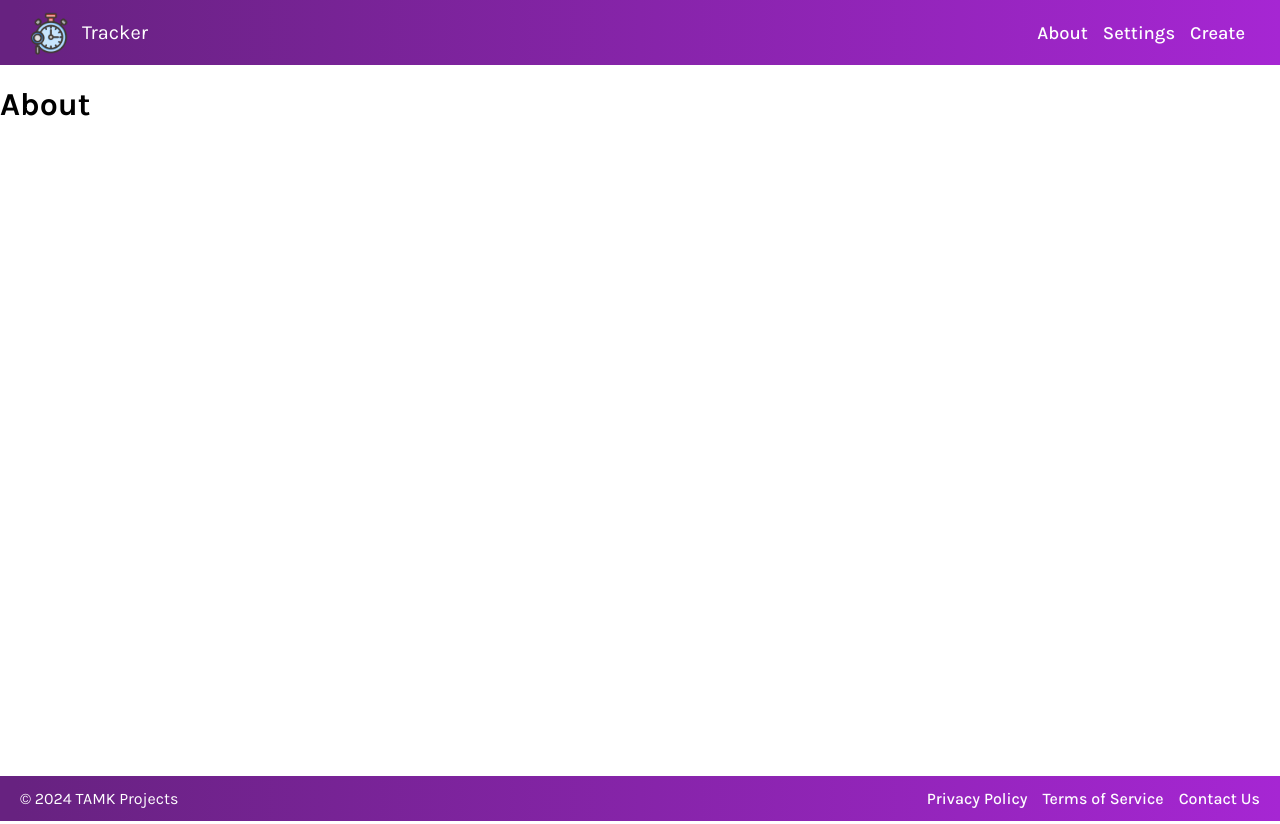
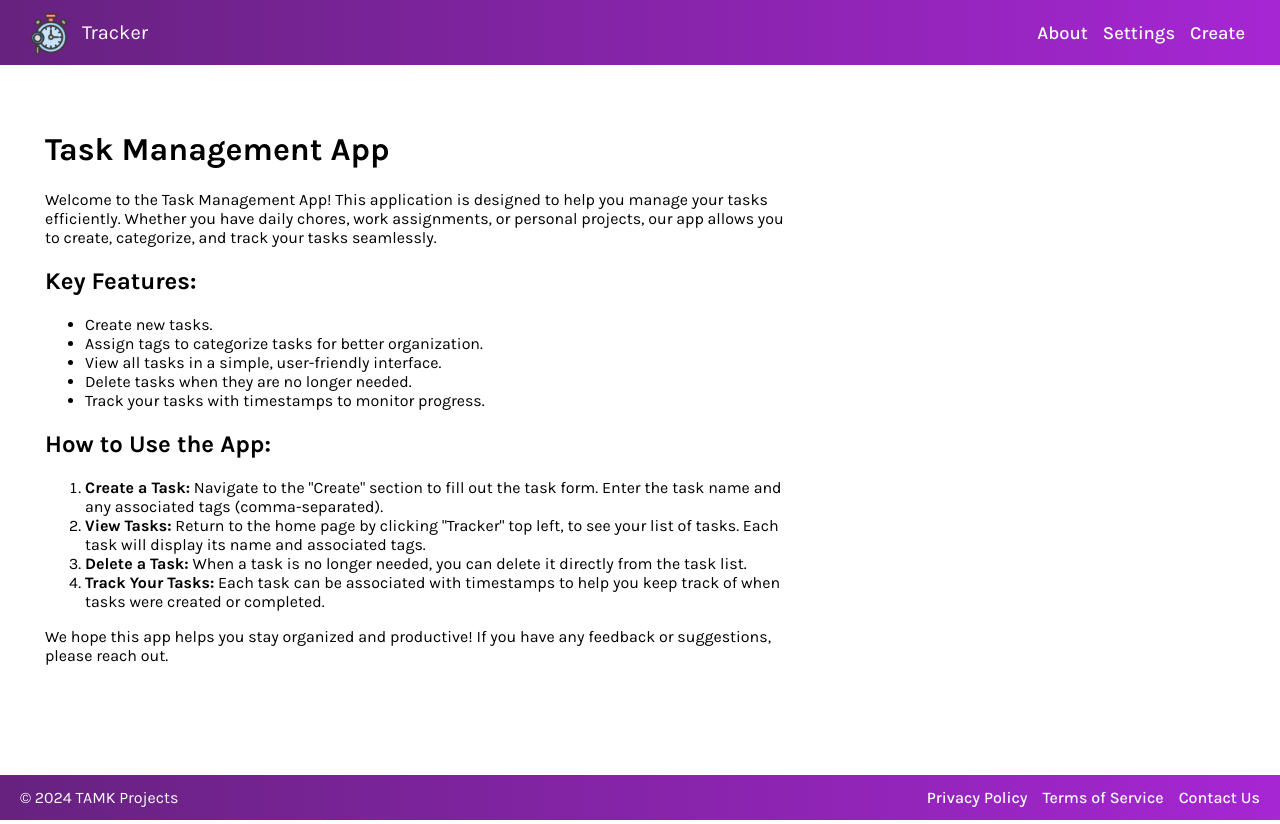
Before and after one commit to Ferdousfrd/time-tracker, a React (Vite) app in the folder Task-timer/: page /About in a window 1280 px wide. Built offline with nearby package versions, Linux system fonts and the light colour scheme; no server answers; a web font is replaced by a local one.

Commit message:
added about page with nstructions

```diff
--- a/Task-timer/src/components/About.jsx
+++ b/Task-timer/src/components/About.jsx
@@ -1,7 +1,45 @@
-export default function About(){
+export default function About() {
     return (
-        <>
-            <h1>About</h1>
-        </>
-    )
+        <div className="form--container">
+            <h1>Task Management App</h1>
+            <p>
+                Welcome to the Task Management App! This application is designed to help you
+                manage your tasks efficiently. Whether you have daily chores, work assignments,
+                or personal projects, our app allows you to create, categorize, and track your tasks
+                seamlessly.
+            </p>
+            <h2>Key Features:</h2>
+            <ul>
+                <li>Create new tasks.</li>
+                <li>Assign tags to categorize tasks for better organization.</li>
+                <li>View all tasks in a simple, user-friendly interface.</li>
+                <li>Delete tasks when they are no longer needed.</li>
+                <li>Track your tasks with timestamps to monitor progress.</li>
+            </ul>
+
+            <h2>How to Use the App:</h2>
+            <ol>
+                <li>
+                    <strong>Create a Task:</strong> Navigate to the "Create" section to fill out the task form.
+                    Enter the task name and any associated tags (comma-separated).
+                </li>
+                <li>
+                    <strong>View Tasks:</strong> Return to the home page by clicking "Tracker"  top left, to see your list of tasks. Each task will
+                    display its name and associated tags.
+                </li>
+                <li>
+                    <strong>Delete a Task:</strong> When a task is no longer needed, you can delete it directly from
+                    the task list.
+                </li>
+                <li>
+                    <strong>Track Your Tasks:</strong> Each task can be associated with timestamps to help you
+                    keep track of when tasks were created or completed.
+                </li>
+            </ol>
+            <p>
+                We hope this app helps you stay organized and productive! If you have any feedback or suggestions,
+                please reach out.
+            </p>
+        </div>
+    );
 }
--- a/Task-timer/src/style.css
+++ b/Task-timer/src/style.css
@@ -90,7 +90,7 @@ main {
     margin: 20px;
     border: 2px  ;
     padding: 25px;
-    width: 30rem;
+    max-width: 50rem;
 }
 
 input[type="text"]{
```
